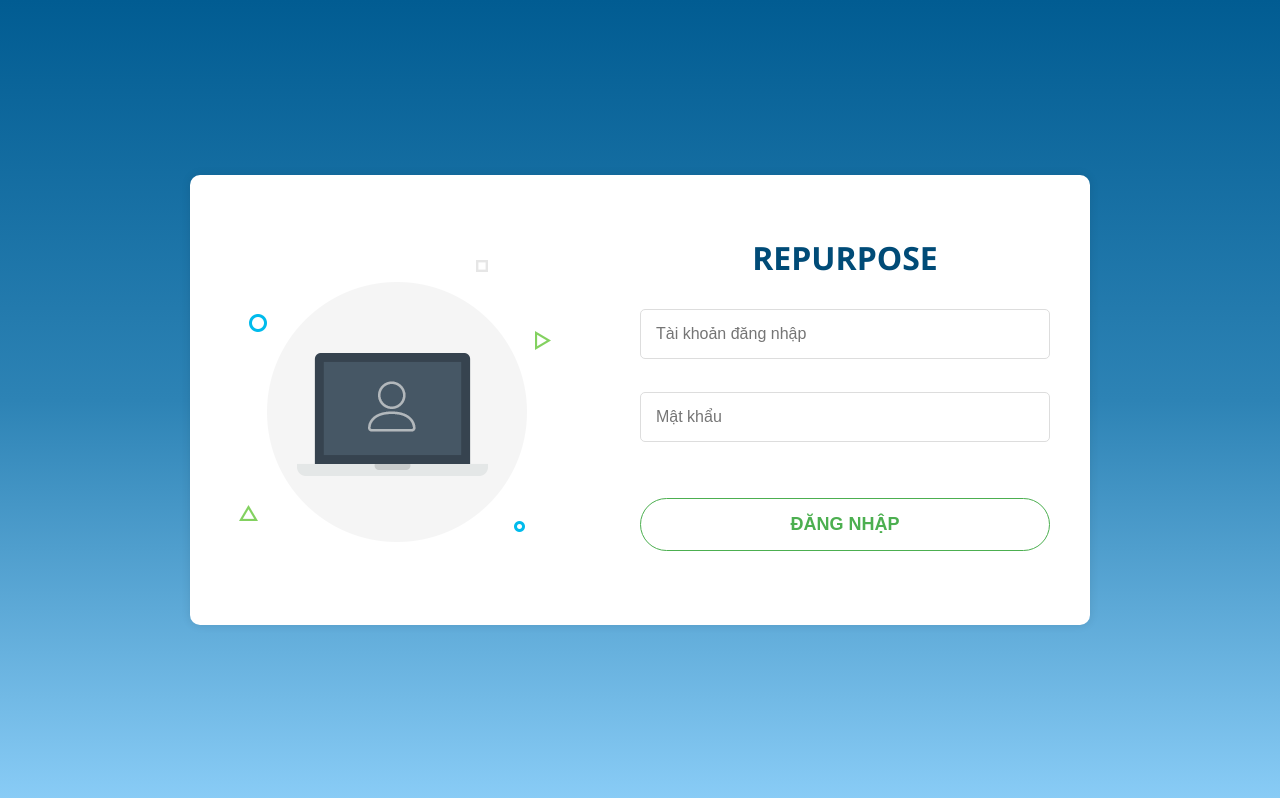
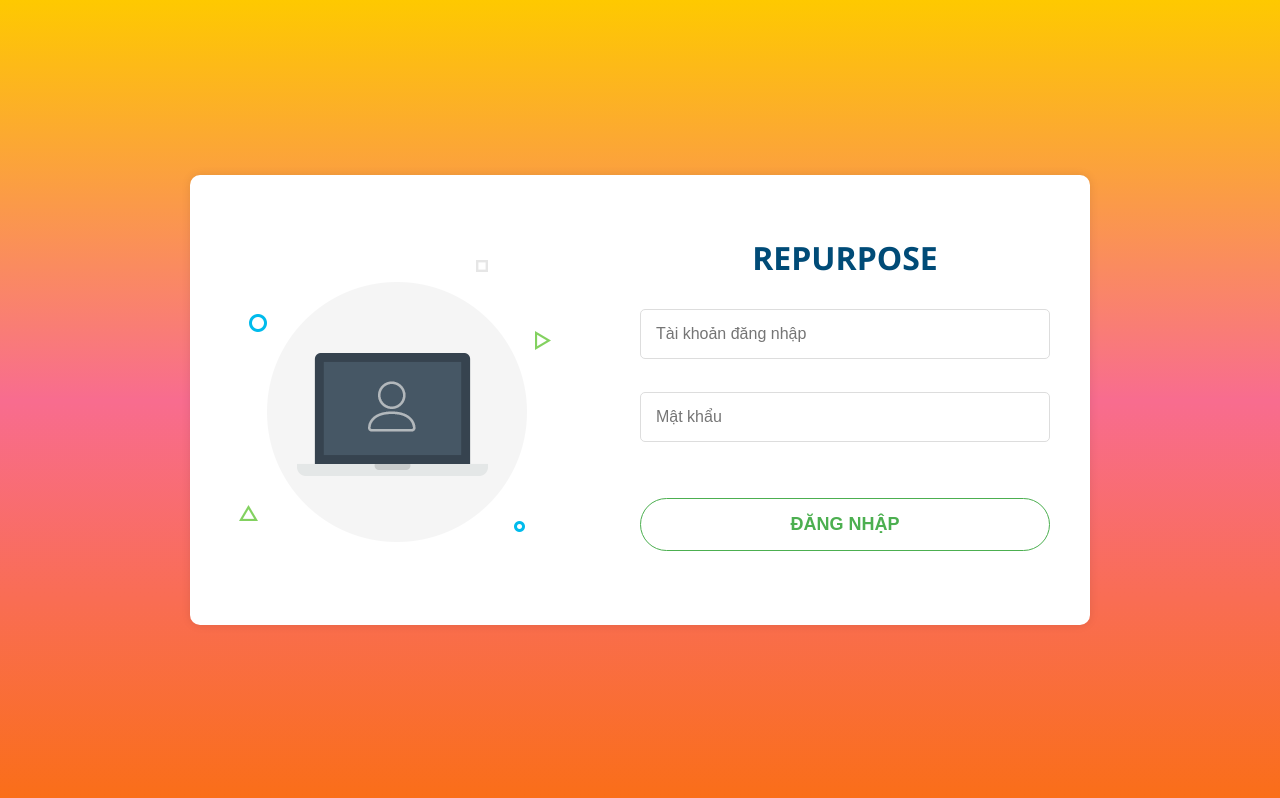
Before and after one commit to truongnl28/AdminDashboard, a React (Create React App) app: page /login in a window 1280 px wide. Built offline with nearby package versions, Linux system fonts and the light colour scheme.

Commit message:
update css

```diff
--- a/src/components/Sidebar/styles.css
+++ b/src/components/Sidebar/styles.css
@@ -6,7 +6,7 @@
     display: flex;
     justify-content: center;
     position: sticky;
-    background-image: linear-gradient(#015C92, #2D83B5, #89CCF6);
+    background-image: linear-gradient(#fec900, #f86c8f, #fa6e18);
 }
 
 .sidebar-header {
@@ -40,7 +40,7 @@
 }
 
 .sidebar-item:hover {
-    background-color: #004B77;
+    background-color: #b64e6a;
 }
 
 .sidebar-item-active {
@@ -52,7 +52,7 @@
     text-decoration: none;
     align-items: center;
     justify-content: flex-start;
-    background-color: #004B77;
+    background-color: #b64e6a;
     cursor: pointer;
 }
 
--- a/src/pages/LoginPage/loginPage.css
+++ b/src/pages/LoginPage/loginPage.css
@@ -1,7 +1,7 @@
 body {
     margin: 0;
     font-family: "Segoe UI", Tahoma, Geneva, Verdana, sans-serif;
-    background-image: linear-gradient(#015C92, #2D83B5, #89CCF6);
+    background-image: linear-gradient(#fec900, #f86c8f, #fa6e18);
 }
 
 .loginForm {
```
